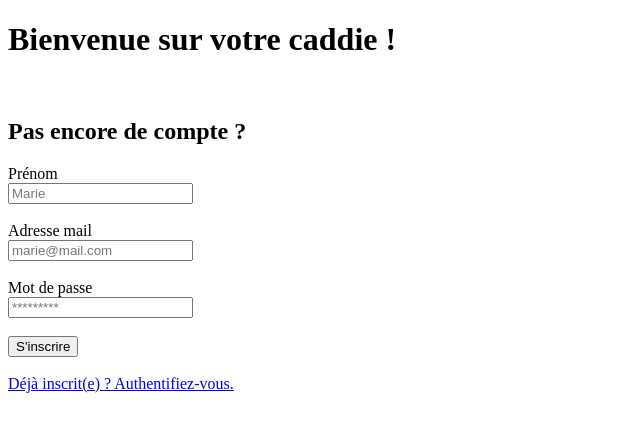
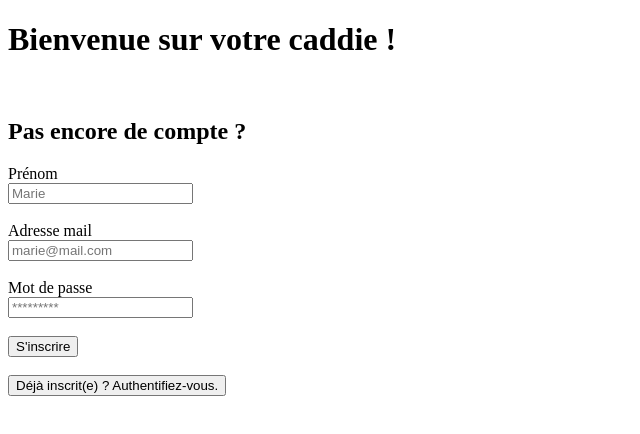
Before and after one commit to cnini/mon-caddie, a React (Vite) app: page / in a window 1280 px wide. Shown: the top 434 px of the page, without its empty margins (0-640 px from the left). Built offline with nearby package versions, Linux system fonts and the light colour scheme.

Commit message:
✨ f02 : LOGIN > update form to add the log in part

```diff
--- a/src/components/pages/login/Login.tsx
+++ b/src/components/pages/login/Login.tsx
@@ -6,10 +6,7 @@ export default function Login() {
         <div>
             <h1>Bienvenue sur votre caddie !</h1>
             <br />
-            <h2>Pas encore de compte ?</h2>
             <LoginForm />
-            <br />
-            <a href="#">Déjà inscrit(e) ? Authentifiez-vous.</a>
         </div>
     )
 }
--- a/src/components/pages/login/LoginForm.tsx
+++ b/src/components/pages/login/LoginForm.tsx
@@ -1,22 +1,45 @@
 import { useState, type FormEvent } from "react";
 
 export default function LoginForm() {
+    const [isRegistered, setIsRegistered] = useState<boolean>(false);
     const [firstname, setFirstname] = useState<string>("");
     const [email, setEmail] = useState<string>("");
     const [password, setPassword] = useState<string>("");
 
-    const handleSubmit = (event: FormEvent) => {
-        event.preventDefault();
-        alert(`Bonjour ${firstname} !`);
+    const resetFieldState = () => {
+        if (!isRegistered) {
+            setFirstname("");
+        }
 
-        setFirstname("");
         setEmail("");
         setPassword("");
     }
 
+    const handleClick = (event: React.MouseEvent<HTMLButtonElement>) => {
+        event.preventDefault();
+        setIsRegistered(!isRegistered);
+
+        resetFieldState();
+    }
+
+    const handleSubmit = (event: FormEvent) => {
+        event.preventDefault();
+
+        if (!isRegistered) {
+            alert(`Bonjour ${firstname} !`);
+        } else {
+            alert("Connecté(e) !");
+        }
+
+        resetFieldState();
+    }
+
     return (
         <div>
+            <h2>{ isRegistered ? ("Déjà inscrit(e) ?") : ("Pas encore de compte ?") }</h2>
             <form onSubmit={handleSubmit}>
+                { !isRegistered && (
+                    <>
                         <div>
                             <label>Prénom</label>
                             <br />
@@ -25,6 +48,8 @@ export default function LoginForm() {
                                 onChange={(e) => setFirstname(e.target.value)} />
                         </div>
                         <br />
+                    </>
+                ) }
                 <div>
                     <label>Adresse mail</label>
                     <br />
@@ -42,9 +67,13 @@ export default function LoginForm() {
                 </div>
                 <br />
                 <div>
-                    <button>S'inscrire</button>
+                    <button>{ !isRegistered ? ("S'inscrire") : ("Accéder à votre espace") }</button>
                 </div>
             </form>
+            <br />
+            <button onClick={handleClick}>
+                { isRegistered ? ("Pas encore de compte ? Créez-le.") : ("Déjà inscrit(e) ? Authentifiez-vous.") }
+            </button>
         </div>
     )
 }
```
Lines whose indentation alone changed are shown as unchanged.
